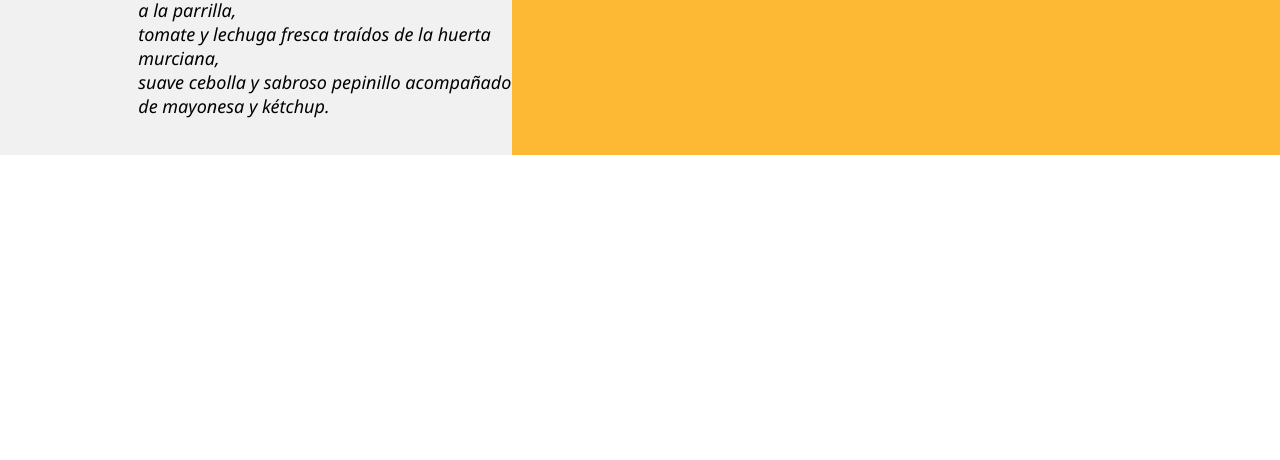
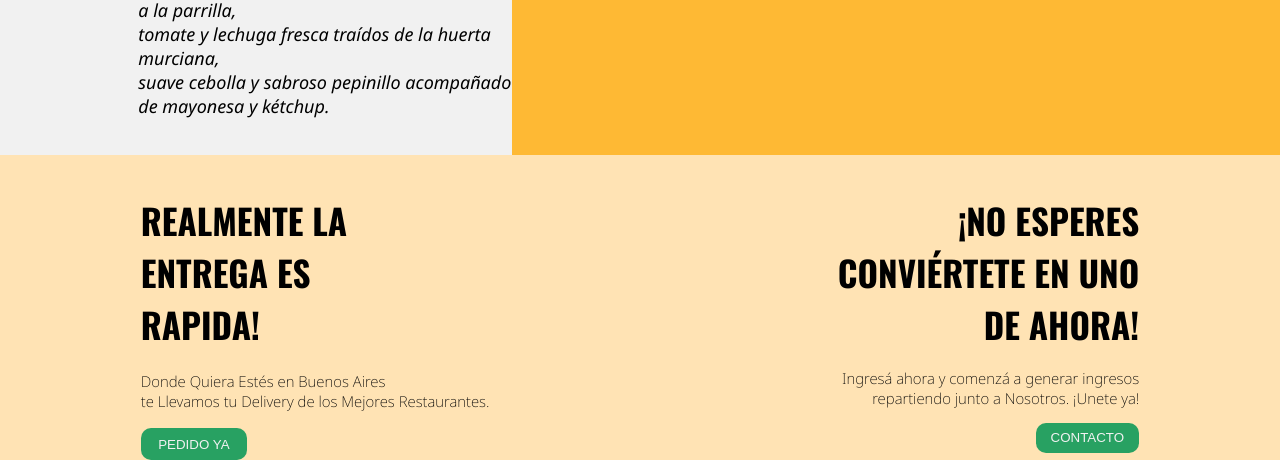
Before and after one commit to melanycpm1/Preentrega3-melanycatalan, a plain HTML site: page index.html in a window 1280 px wide. Shown: the part 573-1033 px from the top of the page. Before the commit the page ends 800 px from the top, so only its background shows below. Drawn offline with nearby package versions, Linux system fonts and the light colour scheme.

Commit message:
maquetacion y estilo de anuncio

```diff
--- a/css/style.css
+++ b/css/style.css
@@ -123,3 +123,52 @@ main .grid-principal .contenedor-blanco .parrafo-principal{
     margin-bottom: 10%;
 }
 /**/
+
+main .flex-index{
+display: flex;
+justify-content: space-between;
+background-color: #FFE3B4;
+}
+main .flex-index .pedido-rapido{
+    margin-top: 3%;
+    margin-left: 11%;
+}
+main .flex-index .trabaja-nosotros{
+    margin-top: 3%;
+    margin-right: 11% ;
+}
+main .flex-index .pedido-rapido .titulo-flex-uno{
+    font-family: 'Oswald', sans-serif;
+    font-size: 2.1875rem;
+    margin-bottom: 6%;
+}
+main .flex-index .trabaja-nosotros .titulo-flex-dos{
+    font-family: 'Oswald', sans-serif;
+    font-size: 2.1875rem;
+    text-align: right;
+    margin-bottom: 6%;
+}
+main .flex-index .pedido-rapido .parrafo-delivery{
+    font-family: 'Noto Sans', sans-serif;
+    font-size: .9375rem;
+    margin-bottom: 5%;
+}
+main .flex-index .trabaja-nosotros .parrafo-trabaja-nosotros{
+    text-align: right;
+    font-family: 'Noto Sans', sans-serif;
+    font-size: .9375rem;
+    margin-bottom: 5%;
+}
+main .flex-index .btn-pedido,.bnt-contacto{
+    padding: 2.5% 5%;
+    background-color: #28A162;
+    border: none;
+    border-radius: 10px;
+}
+main .flex-index .trabaja-nosotros .contenedor-btn{
+    text-align: right;
+}
+main .flex-index .a{
+    color: #f1f1f1;
+    text-decoration:none ;
+}
--- a/index.html
+++ b/index.html
@@ -43,7 +43,31 @@
 
                 </div>
             </section>
+            <section class="flex-index">
+                <article class="pedido-rapido">
+                    <div>
+                        <h2 class="titulo-flex-uno">REALMENTE LA<br>ENTREGA ES<br> RAPIDA!</h2>
+                    </div>
+                    <div>
+                        <p class="parrafo-delivery">Donde Quiera Estés en Buenos Aires <br>te Llevamos tu Delivery de los Mejores Restaurantes.</p>
+                    </div>
+                    <div>
+                        <button class="btn-pedido"><a href=""  class="a">PEDIDO YA</a></button>
+                    </div>
+                </article>
+                <article class="trabaja-nosotros">
+                    <div>
+                        <h2 class="titulo-flex-dos">¡NO ESPERES<br> CONVIÉRTETE EN UNO<br> DE AHORA!</h2>
+                    </div>
+                    <div>
+                        <p class="parrafo-trabaja-nosotros">Ingresá ahora y comenzá a generar ingresos <br>repartiendo junto a Nosotros. ¡Unete ya!</p>
+                    </div>
+                    <div class="contenedor-btn">
+                        <button class="bnt-contacto"><a href="" class="a">CONTACTO</a></button>
+                    </div>
 
+                </article>
+            </section>
 
         </main>
         <footer>
```
